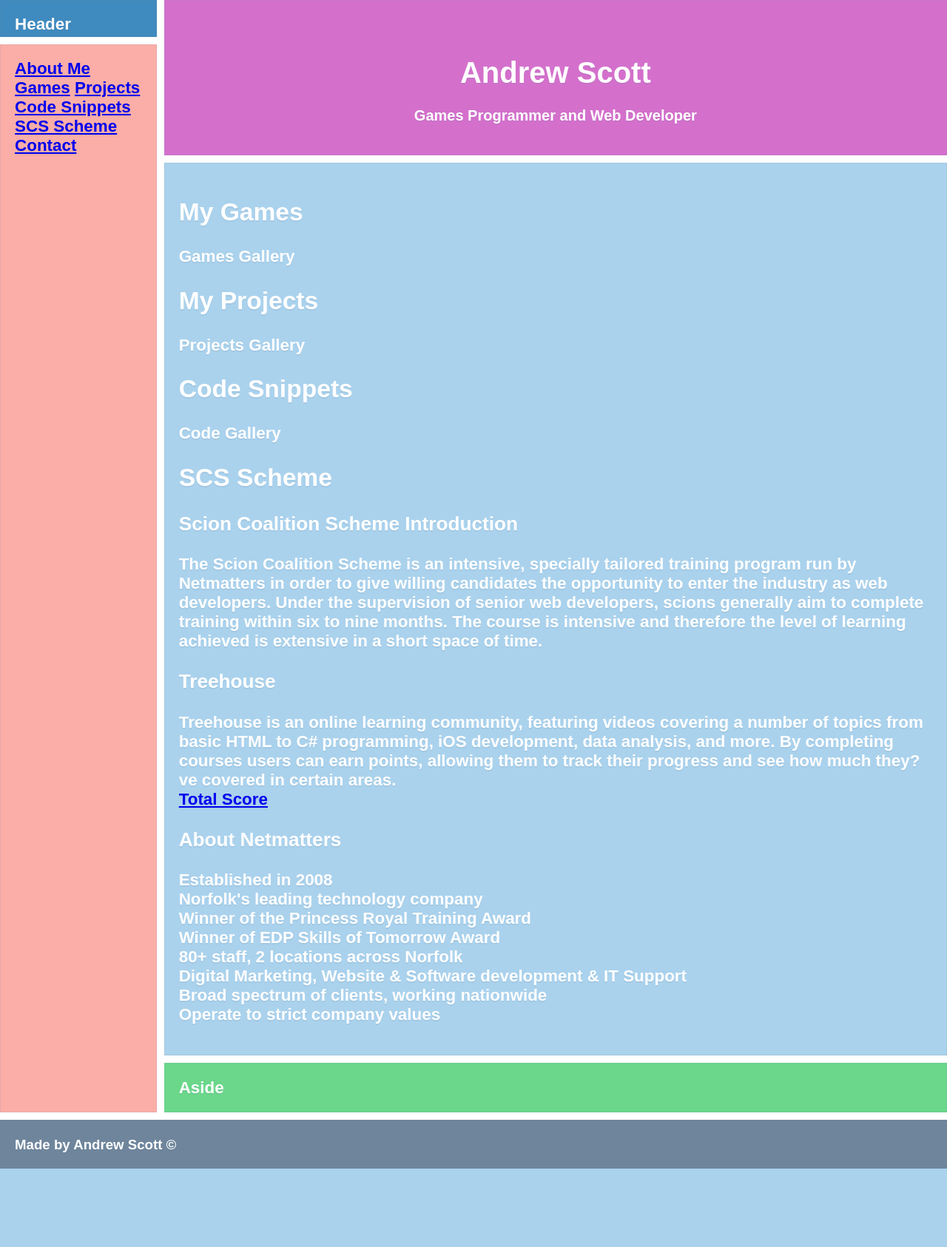
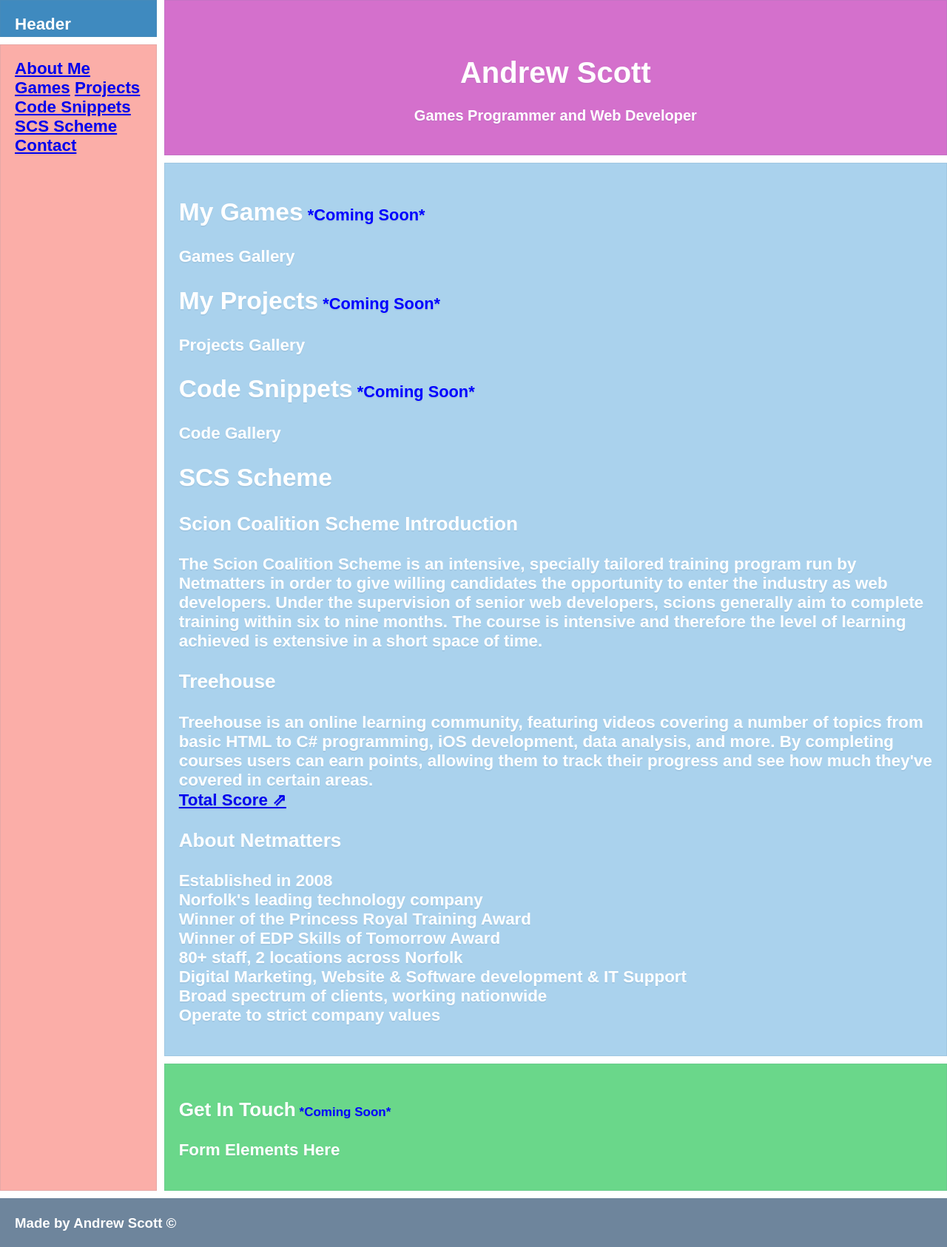
Before and after one commit to andrewscott02/Portfolio, a PHP site: page / in a window 1280 px wide. Shown: the whole page at 74% size. Before the commit the page ends 1580 px from the top, so only its background shows below. Run offline with PHP 8.4, Linux system fonts and the light colour scheme.

Commit message:
Content -Adding content for the main and aside section

```diff
--- a/css/application.css
+++ b/css/application.css
@@ -1,3 +1,4 @@
+@charset "UTF-8";
 /* ========================================================== */
 /* Global Imports */
 /* ========================================================== */
@@ -48,6 +49,16 @@ aside {
 
 footer {
   background-color: #6e859c;
+}
+
+.comingsoon::after {
+  content: " *Coming Soon*";
+  color: blue;
+  font-size: 0.65em;
+}
+
+a[target=_blank]::after {
+  content: " ⇗";
 }
 
 /* ========================================================== */
--- a/index.html
+++ b/index.html
@@ -26,15 +26,15 @@
 
         <main id="Main">
             <div id="Games">
-                <h2>My Games</h2>
+                <h2 class="comingsoon">My Games</h2>
                 <p>Games Gallery</p>
             </div>
             <div id="Projects">
-                <h2>My Projects</h2>
+                <h2 class="comingsoon">My Projects</h2>
                 <p>Projects Gallery</p>
             </div>
             <div id="CodeSnippets">
-                <h2>Code Snippets</h2>
+                <h2 class="comingsoon">Code Snippets</h2>
                 <p>Code Gallery</p>
             </div>
             <div id="SCS">
@@ -46,9 +46,9 @@
                 <div>
                     <h3>Treehouse</h3>
                     <p>
-                        Treehouse is an online learning community, featuring videos covering a number of topics from basic HTML to C# programming, iOS development, data analysis, and more. By completing courses users can earn points, allowing them to track their progress and see how much they?ve covered in certain areas.
+                        Treehouse is an online learning community, featuring videos covering a number of topics from basic HTML to C# programming, iOS development, data analysis, and more. By completing courses users can earn points, allowing them to track their progress and see how much they've covered in certain areas.
                         <br>
-                        <a href="#">Total Score</a>
+                        <a target="_blank" href="https://teamtreehouse.com/profiles/andrewscott14">Total Score</a>
                     </p>
                 </div>
                 <div>
@@ -73,7 +73,12 @@
                 </div>
             </div>
         </main>
-        <aside id="Aside">Aside</aside>
+        <aside id="Aside">
+            <div id="Contact">
+                <h3 class="comingsoon">Get In Touch</h3>
+                <p>Form Elements Here</p>
+            </div>
+        </aside>
         <footer id="Footer">
             <small>Made by Andrew Scott &copy;</small>
         </footer>
--- a/scss/base/_base.scss
+++ b/scss/base/_base.scss
@@ -53,3 +53,17 @@ footer
 {
     background-color: #6e859c;
 }
+
+.comingsoon::after
+{
+    content: " *Coming Soon*";
+    color: blue;
+    font-size: 0.65em;
+    //margin-left: 10px
+}
+
+a[target=_blank]::after
+{
+    content: " \21D7";
+    //margin-left: 10px;
+}
```
Also changed, not shown: 1 other file.
